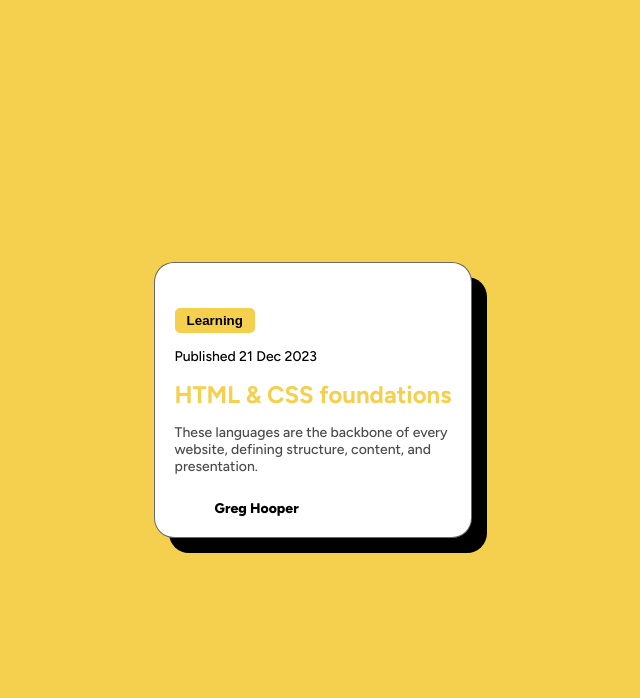
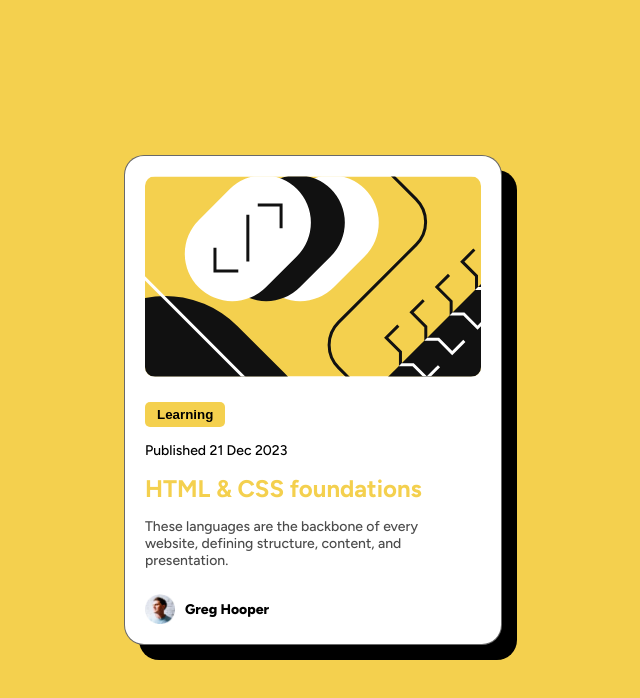
Before and after one commit to SaNdr077/blog-preview-card-main, a plain HTML site: page index.html in a window 1280 px wide. Shown: the whole page, without its empty margins (327-967 px from the left). Drawn offline with Linux system fonts and the light colour scheme; the site is published under a folder, as on GitHub Pages, so addresses that start at the root find nothing.

Commit message:
added images

```diff
--- a/index.html
+++ b/index.html
@@ -4,7 +4,7 @@
   <meta charset="UTF-8">
   <meta name="viewport" content="width=device-width, initial-scale=1.0"> <!-- displays site properly based on user's device -->
 
-  <link rel="icon" type="image/png" sizes="32x32" href="/images/favicon-32x32.png">
+  <link rel="icon" type="image/png" sizes="32x32" href="images/favicon-32x32.png">
   <link rel="stylesheet" href="style.css">
   <title>Frontend Mentor | Blog preview card</title>
 
@@ -16,7 +16,7 @@
 </head>
 <body>
     <section>
-    <img class="ilustration" src="/images/illustration-article.svg" alt="">
+    <img class="ilustration" src="images/illustration-article.svg" alt="">
     <div class="info">
       <button>Learning</button>
 
@@ -27,7 +27,7 @@
       <p class="languages">These languages are the backbone of every <br> website, defining structure, content, and <br> presentation.</p>
     </div>
     <div class="avatar-surname">
-      <img class="avatar-img" src="/images/image-avatar.webp" alt="">
+      <img class="avatar-img" src="images/image-avatar.webp" alt="">
       <p class="name">Greg Hooper</p>
     </div>
 
```
